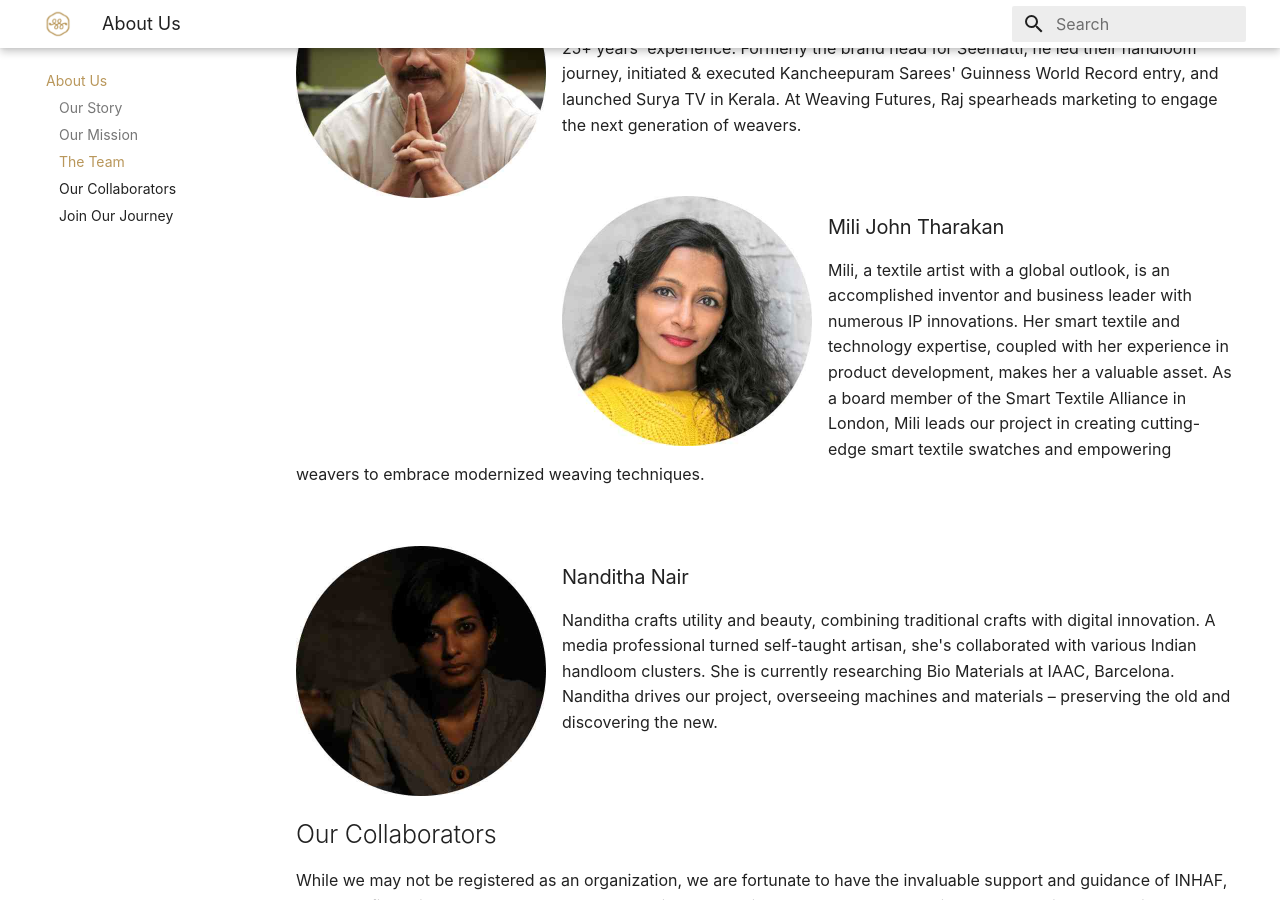
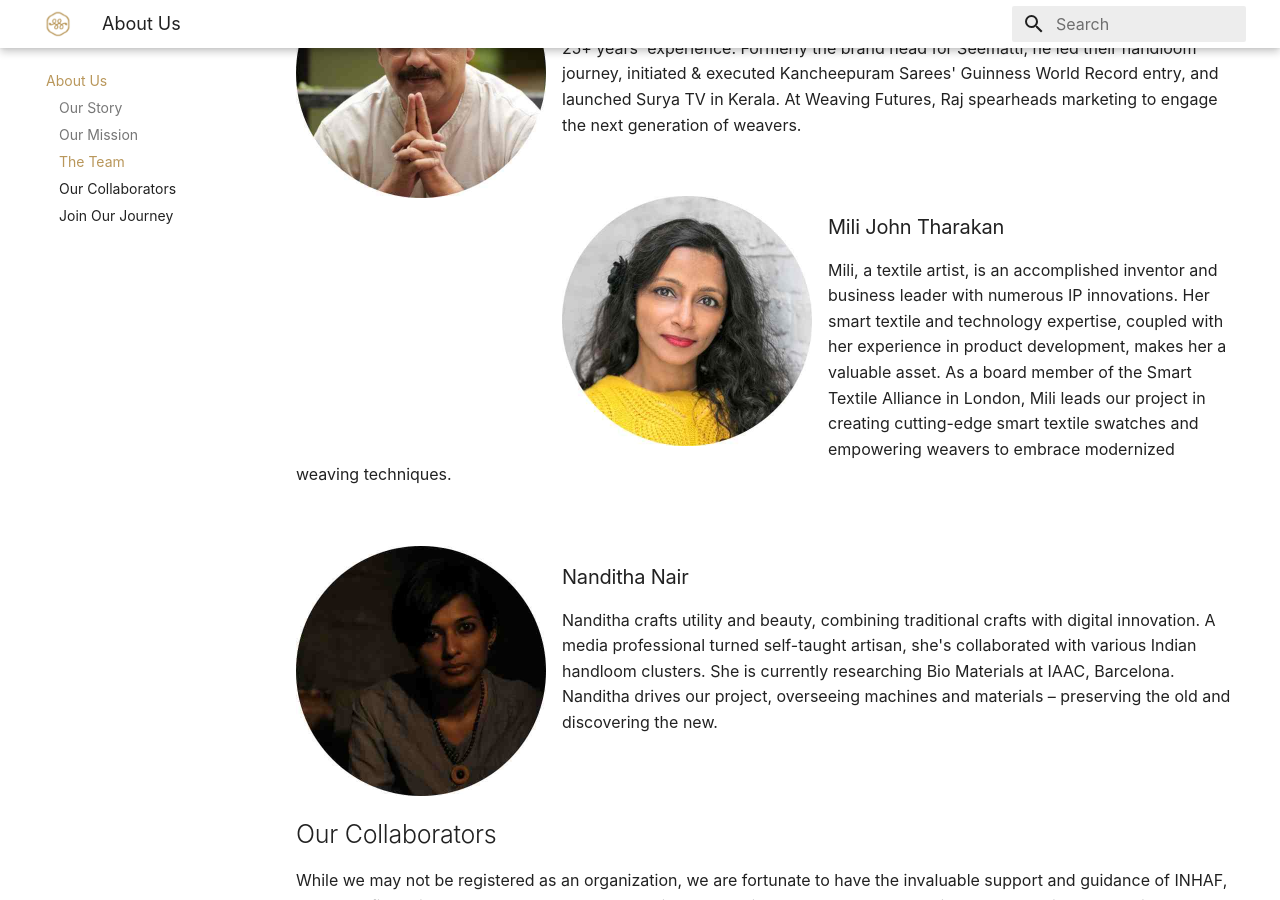
Before and after one commit to weavingfutures/weavingfutures.github.io, an MkDocs documentation site: the page built from docs/about/index.md, in a window 1280 px wide and 900 px high, scrolled down 851 px. Built offline with MkDocs 1.6.1 and Material for MkDocs 9.7.7, drawn with Linux system fonts in a browser that asks for light colours; some web fonts are replaced.

Commit message:
Update index.md

```diff
--- a/docs/about/index.md
+++ b/docs/about/index.md
@@ -18,7 +18,7 @@ We are a diverse team, driven by our love for craftsmanship and our dedication t
 <p></br></p>
 <p><img align="left" alt="Mili" src="../../images/about/mili.jpg" width="250" /></p>
 <h3>Mili John Tharakan</h3>
-<p>Mili, a textile artist with a global outlook, is an accomplished inventor and business leader with numerous IP innovations. Her smart textile and technology expertise, coupled with her experience in product development, makes her a valuable asset. As a board member of the Smart Textile Alliance in London, Mili leads our project in creating cutting-edge smart textile swatches and empowering weavers to embrace modernized weaving techniques.</p>
+<p>Mili, a textile artist, is an accomplished inventor and business leader with numerous IP innovations. Her smart textile and technology expertise, coupled with her experience in product development, makes her a valuable asset. As a board member of the Smart Textile Alliance in London, Mili leads our project in creating cutting-edge smart textile swatches and empowering weavers to embrace modernized weaving techniques.</p>
 <p></br></p>
 <p><img align="left" alt="Nanditha" src="../../images/about/nandu.jpg" width="250" /></p>
 <h3>Nanditha Nair</h3>
```
